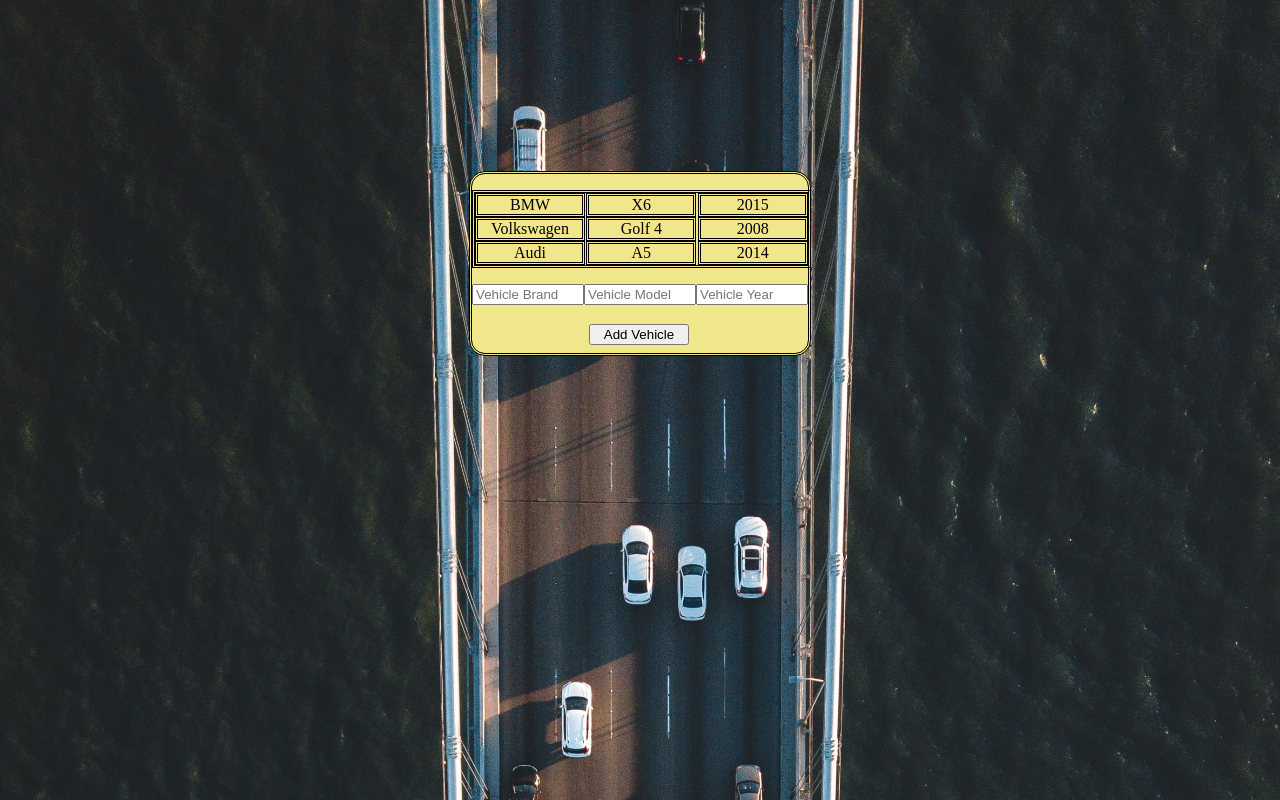
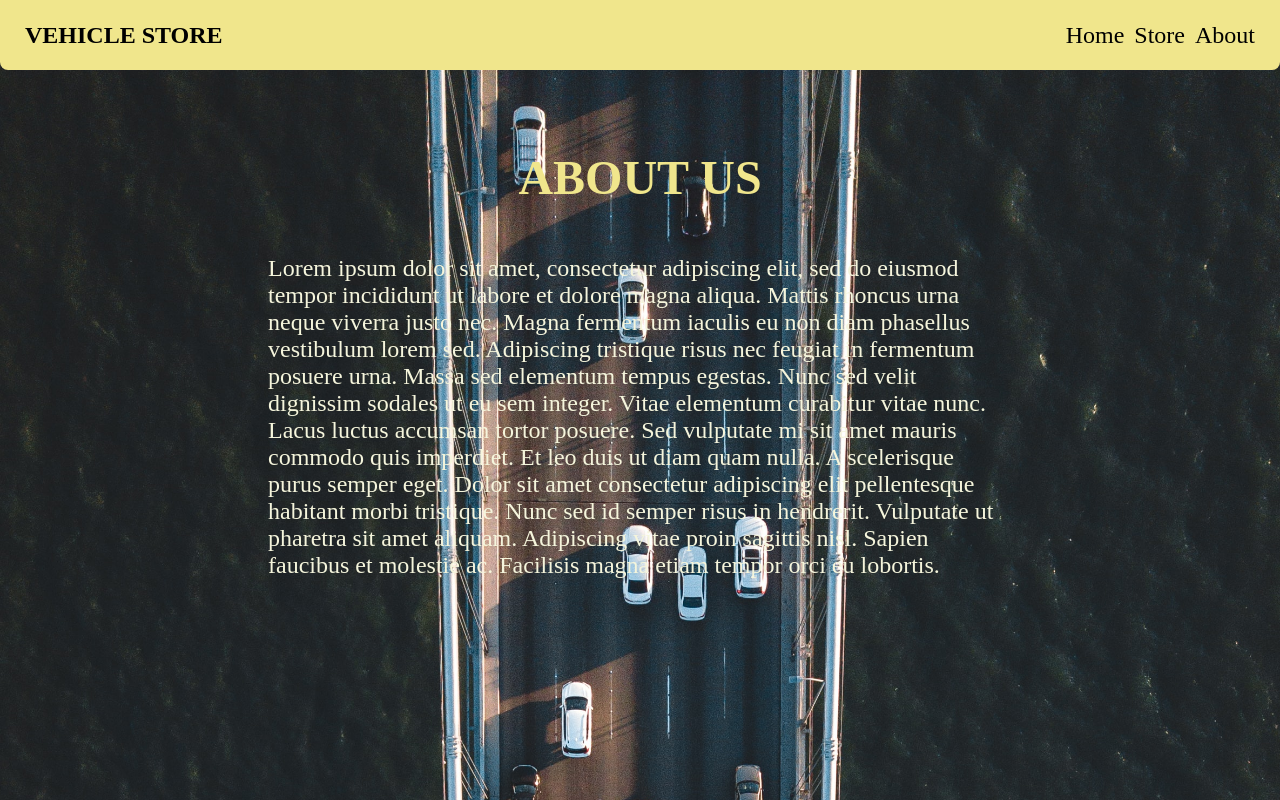
Before and after one commit to MarinB747/mono-wbsite, a React (Create React App) app: page /about in a window 1280 px wide. Built offline with nearby package versions, Linux system fonts and the light colour scheme.

Commit message:
second commit, pages and navbar

```diff
--- a/package.json
+++ b/package.json
@@ -10,6 +10,7 @@
     "mobx-react": "^7.1.0",
     "react": "^17.0.2",
     "react-dom": "^17.0.2",
+    "react-router-dom": "^5.2.0",
     "react-scripts": "4.0.3",
     "web-vitals": "^1.1.1"
   },
--- a/src/App.css
+++ b/src/App.css
@@ -1,6 +1,11 @@
 html {
   height: 100%;
   width: 100%;
+}
+* {
+  box-sizing: border-box;
+  margin: 0;
+  padding: 0;
 }
 
 body {
@@ -11,4 +16,12 @@ body {
   display: flex;
   justify-content: center;
   align-content: center;
+  width: 100%;
+  display: flex;
 }
+#root {
+  width: 100%;
+  display: flex;
+  justify-content: center;
+  align-content: center;
+}
--- a/src/App.js
+++ b/src/App.js
@@ -1,10 +1,21 @@
-import VehicleStore from "./Utillities/VehicleStore";
+import Home from "./Pages/Home";
+import Store from "./Pages/Store";
+import About from "./Pages/About";
 import "./App.css";
+import Navbar from "./Components/Navbar";
+import { BrowserRouter as Router, Switch, Route } from "react-router-dom";
 
 function App() {
   return (
-    <div className="App">
-      <VehicleStore />
+    <div className="app">
+      <Router>
+        <Navbar />
+        <Switch>
+          <Route path="/" exact component={Home} />
+          <Route path="/store" exact component={Store} />
+          <Route path="/about" exact component={About} />
+        </Switch>
+      </Router>
     </div>
   );
 }
--- /dev/null
+++ b/src/Components/Components.css
@@ -0,0 +1,39 @@
+.navbar {
+  width: 100%;
+  background-color: khaki;
+  height: 70px;
+  position: fixed;
+  top: 0;
+  z-index: 999;
+  left: 0;
+  display: flex;
+  border-bottom-left-radius: 0.5rem;
+  border-bottom-right-radius: 0.5rem;
+}
+.navbar__title {
+  font-size: 1.5rem;
+  align-self: center;
+  font-weight: bolder;
+  text-decoration: none;
+  color: black;
+  margin-left: 25px;
+}
+
+.navbar__links {
+  position: absolute;
+  align-self: center;
+  right: 0;
+  margin-right: 15px;
+}
+
+.navbar__links--item {
+  margin-right: 10px;
+  font-size: 1.5rem;
+  text-decoration: none;
+  color: black;
+}
+.navbar__links--item:hover {
+  padding-bottom: 1.3rem;
+  border-bottom: 2px solid rgb(0, 0, 0);
+  transition: all 0.2s ease-out;
+}
--- /dev/null
+++ b/src/Components/Navbar.js
@@ -0,0 +1,23 @@
+import React from "react";
+import { Link } from "react-router-dom";
+import "./Components.css";
+export default function Navbar() {
+  return (
+    <div className="navbar">
+      <Link className="navbar__title" to="/">
+        VEHICLE STORE
+      </Link>
+      <div className="navbar__links">
+        <Link className="navbar__links--item" to="/">
+          Home
+        </Link>
+        <Link className="navbar__links--item" to="/store">
+          Store
+        </Link>
+        <Link className="navbar__links--item" to="/about">
+          About
+        </Link>
+      </div>
+    </div>
+  );
+}
--- /dev/null
+++ b/src/Pages/About.js
@@ -0,0 +1,25 @@
+import VehicleStore from "../Utillities/VehicleStore";
+import "./Pages.css";
+
+export default function About() {
+  return (
+    <div className="page">
+      <h1 className="about__title">ABOUT US</h1>
+      <p>
+        Lorem ipsum dolor sit amet, consectetur adipiscing elit, sed do eiusmod
+        tempor incididunt ut labore et dolore magna aliqua. Mattis rhoncus urna
+        neque viverra justo nec. Magna fermentum iaculis eu non diam phasellus
+        vestibulum lorem sed. Adipiscing tristique risus nec feugiat in
+        fermentum posuere urna. Massa sed elementum tempus egestas. Nunc sed
+        velit dignissim sodales ut eu sem integer. Vitae elementum curabitur
+        vitae nunc. Lacus luctus accumsan tortor posuere. Sed vulputate mi sit
+        amet mauris commodo quis imperdiet. Et leo duis ut diam quam nulla. A
+        scelerisque purus semper eget. Dolor sit amet consectetur adipiscing
+        elit pellentesque habitant morbi tristique. Nunc sed id semper risus in
+        hendrerit. Vulputate ut pharetra sit amet aliquam. Adipiscing vitae
+        proin sagittis nisl. Sapien faucibus et molestie ac. Facilisis magna
+        etiam tempor orci eu lobortis.
+      </p>
+    </div>
+  );
+}
--- /dev/null
+++ b/src/Pages/Home.js
@@ -0,0 +1,10 @@
+import VehicleStore from "../Utillities/VehicleStore";
+import "./Pages.css";
+
+export default function Home() {
+  return (
+    <div className="page">
+      <h1 className="home__title">WELCOME</h1>
+    </div>
+  );
+}
--- /dev/null
+++ b/src/Pages/Pages.css
@@ -0,0 +1,35 @@
+.page {
+  margin-top: 85px;
+  align-items: center;
+}
+
+.page > p {
+  color: beige;
+  font-size: 1.5rem;
+  margin-left: 20%;
+  margin-right: 20%;
+  margin-top: 50px;
+}
+/* HOME */
+.home__title {
+  font-size: 10rem;
+  margin-top: 40%;
+  color: khaki;
+  animation: fadein 3s;
+}
+
+@keyframes fadein {
+  from {
+    opacity: 0;
+  }
+  to {
+    opacity: 1;
+  }
+}
+.about__title {
+  font-size: 3rem;
+  margin-top: 150px;
+  color: khaki;
+  animation: fadein 3s;
+  text-align: center;
+}
--- /dev/null
+++ b/src/Pages/Store.js
@@ -0,0 +1,10 @@
+import VehicleStore from "../Utillities/VehicleStore";
+import "./Pages.css";
+
+export default function Store() {
+  return (
+    <div className="page">
+      <VehicleStore />
+    </div>
+  );
+}
--- a/src/Utillities/Utilities.css
+++ b/src/Utillities/Utilities.css
@@ -22,7 +22,7 @@
 
 /*  VEHICLEFORM STYLES  */
 .vehicle__input {
-  width: 6.5rem;
+  width: 6.75rem;
 }
 
 .vehicle__btn--submit {
@@ -39,7 +39,9 @@
   flex-direction: column;
   border-radius: 1rem;
   border-style: double;
+  display: flex;
   align-items: center;
+  justify-content: center;
   width: 21rem;
   background-color: khaki;
   position: relative;
```
Also changed, not shown: src/Components/Header.js (deleted), 1 other file (tests, documents, lock files or other folders).
